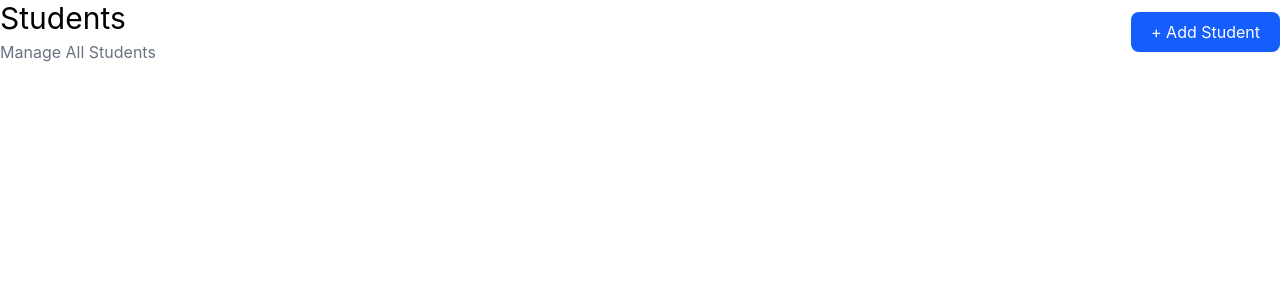
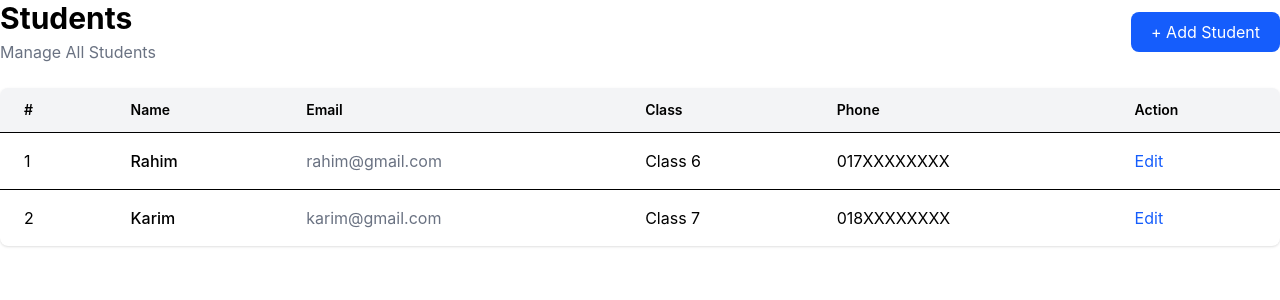
Before and after one commit to sarkarmamun171/Elenga_Multimedia_School_Frontend, a React (Vite) app: page /students in a window 1280 px wide. Shown: the top 300 px of the page. Built offline with nearby package versions, Linux system fonts and the light colour scheme; sample sign-in values are in the browser's storage.

Commit message:
Create Students body part

```diff
--- a/src/pages/students/Students.jsx
+++ b/src/pages/students/Students.jsx
@@ -3,7 +3,7 @@ function Students(){
        <div>
         <div className="flex justify-between items-center mb-6">
             <div>
-                <h1 className="text-3xl font-blod-bold">
+                <h1 className="text-3xl font-bold">
                     Students
                 </h1>
                 <p className="text-gray-500 mt-1">
@@ -14,6 +14,104 @@ function Students(){
                     + Add Student
                 </button>
         </div>
+
+
+{/* Student Table */}
+<div className="bg-white rounded-lg shadow overflow-hidden">
+
+    <table className="w-full">
+
+        <thead className="bg-gray-100">
+            <tr>
+                <th className="px-6 py-3 text-left text-sm font-semibold">
+                    #
+                </th>
+
+                <th className="px-6 py-3 text-left text-sm font-semibold">
+                    Name
+                </th>
+
+                <th className="px-6 py-3 text-left text-sm font-semibold">
+                    Email
+                </th>
+
+                <th className="px-6 py-3 text-left text-sm font-semibold">
+                    Class
+                </th>
+
+                <th className="px-6 py-3 text-left text-sm font-semibold">
+                    Phone
+                </th>
+
+                <th className="px-6 py-3 text-left text-sm font-semibold">
+                    Action
+                </th>
+            </tr>
+        </thead>
+
+        <tbody>
+
+            <tr className="border-t">
+                <td className="px-6 py-4">
+                    1
+                </td>
+
+                <td className="px-6 py-4 font-medium">
+                    Rahim
+                </td>
+
+                <td className="px-6 py-4 text-gray-500">
+                    rahim@gmail.com
+                </td>
+
+                <td className="px-6 py-4">
+                    Class 6
+                </td>
+
+                <td className="px-6 py-4">
+                    017XXXXXXXX
+                </td>
+
+                <td className="px-6 py-4">
+                    <button className="text-blue-600 hover:underline">
+                        Edit
+                    </button>
+                </td>
+            </tr>
+
+            <tr className="border-t">
+                <td className="px-6 py-4">
+                    2
+                </td>
+
+                <td className="px-6 py-4 font-medium">
+                    Karim
+                </td>
+
+                <td className="px-6 py-4 text-gray-500">
+                    karim@gmail.com
+                </td>
+
+                <td className="px-6 py-4">
+                    Class 7
+                </td>
+
+                <td className="px-6 py-4">
+                    018XXXXXXXX
+                </td>
+
+                <td className="px-6 py-4">
+                    <button className="text-blue-600 hover:underline">
+                        Edit
+                    </button>
+                </td>
+            </tr>
+
+        </tbody>
+
+    </table>
+
+</div>
        </div>
     );
 }
```
